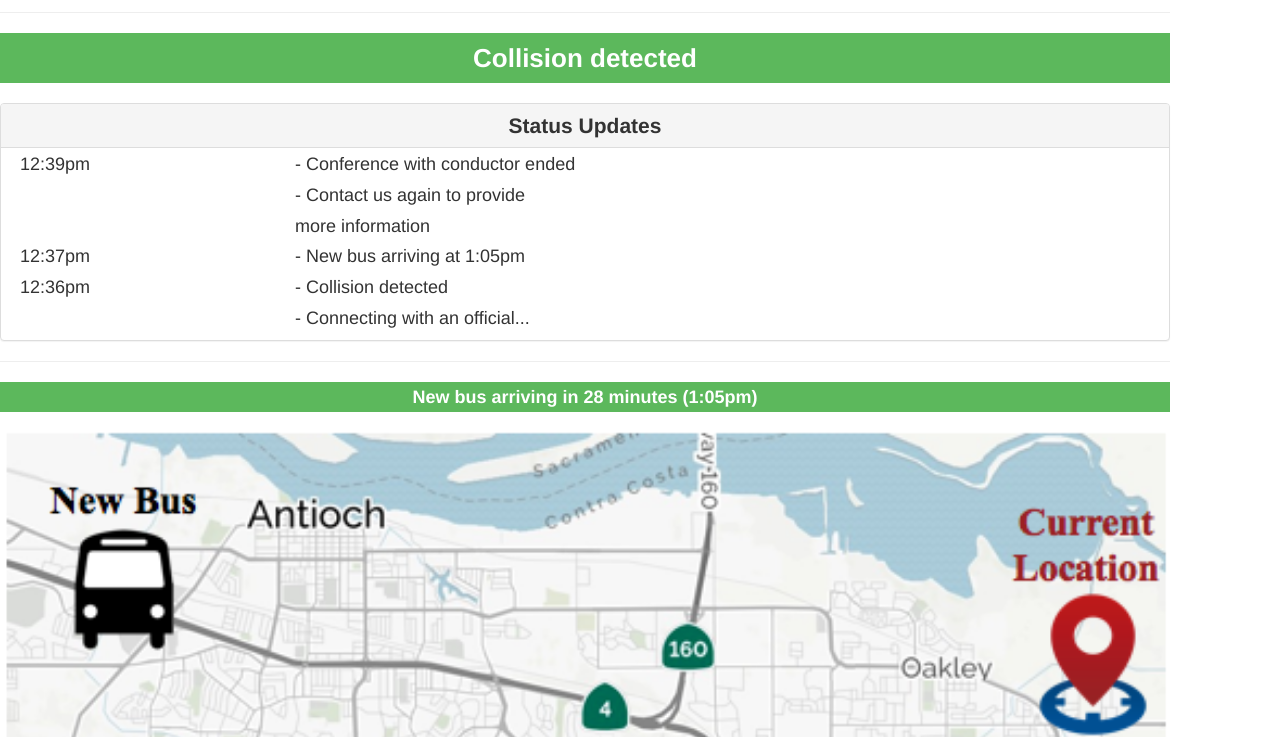
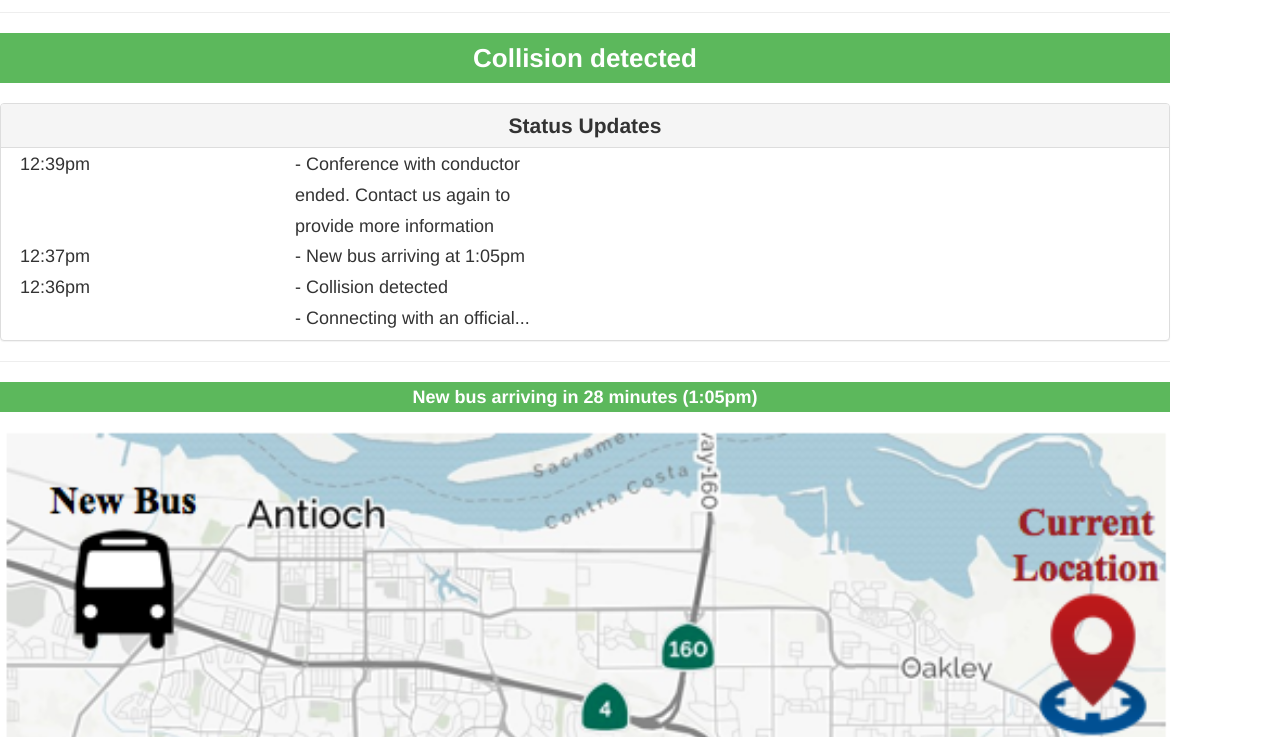
Before and after one commit to tyler17/smokeybus, a plain HTML site: page app_3.html in a window 1280 px wide. Shown: the part 63-800 px from the top of the page. Drawn offline with nearby package versions, Linux system fonts and the light colour scheme.

Commit message:
Fixing app interface

```diff
--- a/app_3.html
+++ b/app_3.html
@@ -121,17 +121,17 @@
 
           <div class="regular_notification">
             <span class="notification_time col-xs-3">12:39pm </span>
-            <div class="notification_text">- Conference with conductor ended</div>
+            <div class="notification_text">- Conference with conductor</div>
           </div>
 
           <div class="regular_notification">
             <span class="notification_time col-xs-3"> </span>
-            <div class="notification_text">- Contact us again to provide</div>
+            <div class="notification_text">ended. Contact us again to</div>
           </div>
 
           <div class="regular_notification">
             <span class="notification_time col-xs-3"> </span>
-            <div class="notification_text"> more information</div>
+            <div class="notification_text">provide more information</div>
           </div>
 
           <div class="regular_notification">
```
